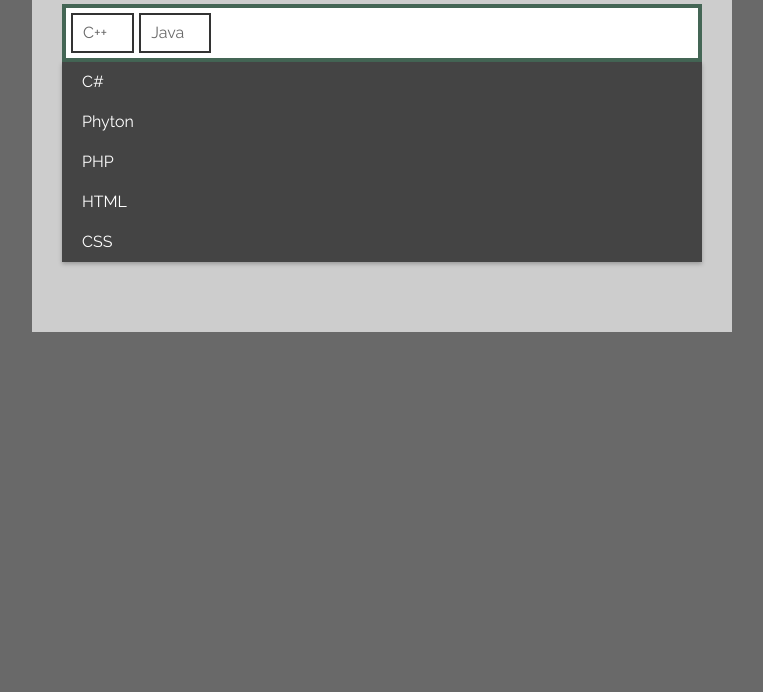
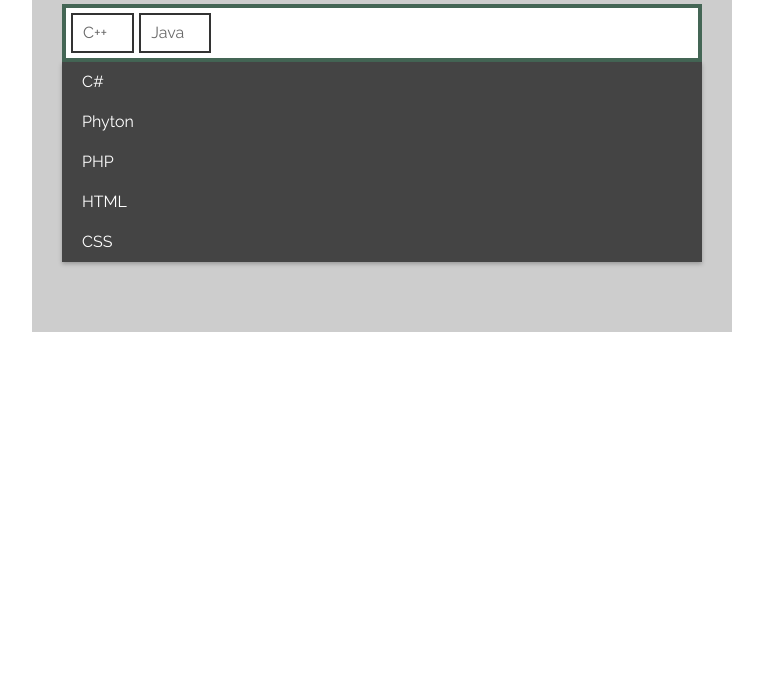
Before and after one commit to sjulik/sjulik.github.io, a plain HTML site: page index.html in a window 1280 px wide. Shown: the part 108-800 px from the top of the page, without its empty margins (258-1021 px from the left). Drawn offline with Linux system fonts and the light colour scheme.

Commit message:
Update style.css

```diff
--- a/style.css
+++ b/style.css
@@ -3,7 +3,7 @@
 html, body {
   padding: 0px;
   margin: 0px;
-  background: #696969;
+  background: white;
   font-family: 'Raleway', sans-serif;
   color: #444;
 }
```
